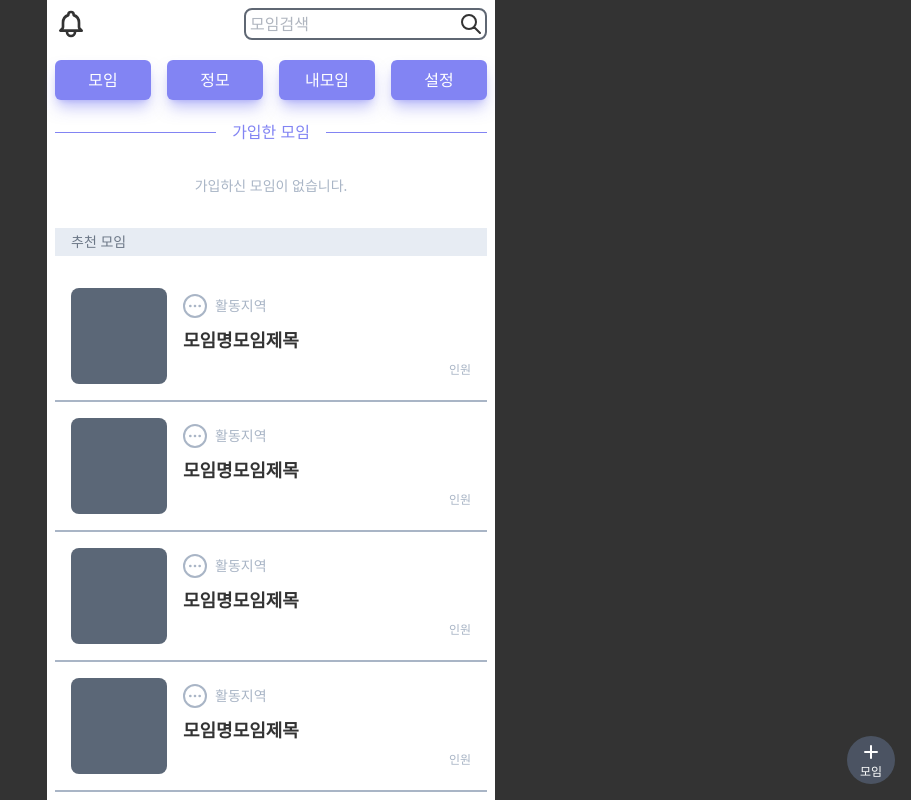
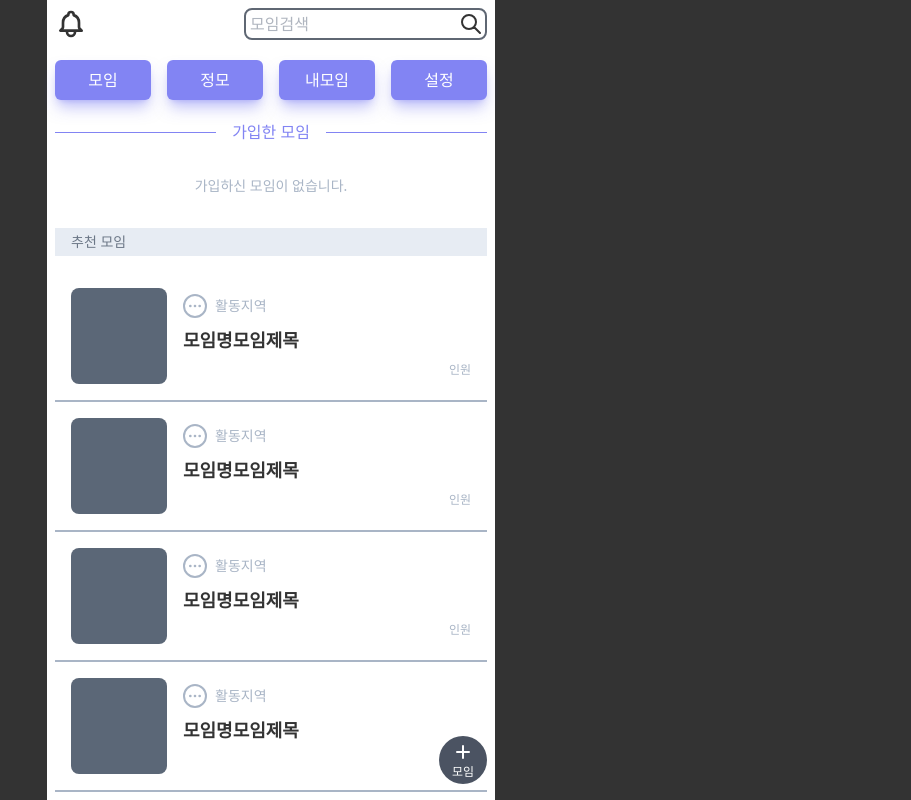
Before and after one commit to leesh5000/side-project-fe, a React (Create React App) app: page /my-group in a window 1280 px wide. Shown: the top 800 px of the page, without its empty margins (369-1280 px from the left). Built offline with nearby package versions, Linux system fonts and the light colour scheme.

Commit message:
add PlusButton wrapper, revise position property

```diff
--- a/src/components/button/PlusButton.jsx
+++ b/src/components/button/PlusButton.jsx
@@ -2,12 +2,14 @@ import React from "react";
 
 const PlusButton = ( ) => {
     return (
-        <button className="fixed bottom-4 right-4 w-12 h-12 bg-slate-800 rounded-full flex flex-col items-center justify-center text-white">
-            <svg xmlns="http://www.w3.org/2000/svg" className="h-6 w-6" fill="none" viewBox="0 0 24 24" stroke="currentColor" strokeWidth={2}>
-                <path strokeLinecap="round" strokeLinejoin="round" d="M12 6v6m0 0v6m0-6h6m-6 0H6" />
-            </svg>
-            <span className="text-xs">모임</span>
-        </button>
+        <div className="w-full sticky bottom-4 right-0 flex justify-end">
+            <button className="w-12 h-12 bg-slate-800 rounded-full flex flex-col items-center justify-center text-white">
+                <svg xmlns="http://www.w3.org/2000/svg" className="h-6 w-6" fill="none" viewBox="0 0 24 24" stroke="currentColor" strokeWidth={2}>
+                    <path strokeLinecap="round" strokeLinejoin="round" d="M12 6v6m0 0v6m0-6h6m-6 0H6" />
+                </svg>
+                <span className="text-xs">모임</span>
+            </button>
+        </div>
     );
 };
 
--- a/src/pages/root/MyGroup.jsx
+++ b/src/pages/root/MyGroup.jsx
@@ -12,7 +12,7 @@ const MyGroup = () => {
   const [joinedGroups, setJoinedGroups] = useState([]);
 
   return (
-    <section className="w-full">
+    <section>
       <Helmet>
         <title>저모이모 | 내모임</title>
       </Helmet>
```
